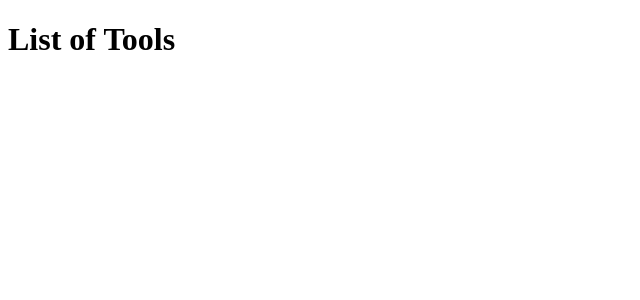
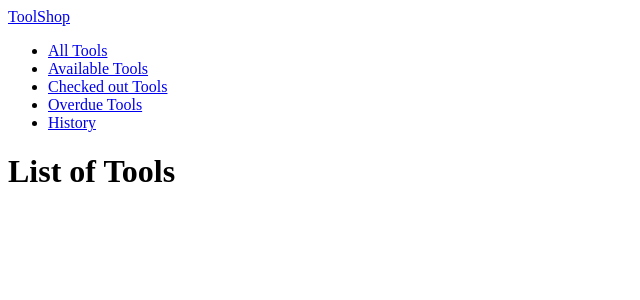
Before and after one commit to connordibble/Tool-Co-op, a Django app: page /tools/ in a window 1280 px wide. Shown: the top 300 px of the page, without its empty margins (0-640 px from the left). Run offline with Django 3.2, Linux system fonts and the light colour scheme; data that the repository does not hold is empty.

Commit message:
Add simple navbar

```diff
--- a/toolsWebsite/tools/templates/tools/index.html
+++ b/toolsWebsite/tools/templates/tools/index.html
@@ -12,6 +12,31 @@
 </head>
 
 <body>
+  <header class="fixed-top">
+    <nav class="navbar">
+      <a class="navbar-brand" href="#">ToolShop</a>
+      <div class="collapse navbar-collapse" id="navbarSupportedContent">
+        <ul class="navbar-items">
+          <li class="nav-item">
+            <a class="nav-link" href="#">All Tools</a>
+          </li>
+          <li class="nav-item">
+            <a class="nav-link" href="#">Available Tools</a>
+          </li>
+          <li class="nav-item">
+            <a class="nav-link" href="#">Checked out Tools</a>
+          </li>
+          <li class="nav-item">
+            <a class="nav-link" href="#">Overdue Tools</a>
+          </li>
+          <li class="nav-item">
+            <a class="nav-link" href="#">History</a>
+          </li>
+          </ul>
+      </div>
+    </nav>
+  </header>
+
   <h1>List of Tools</h1>
 {% for category in tools_list %}
   <br>
```
